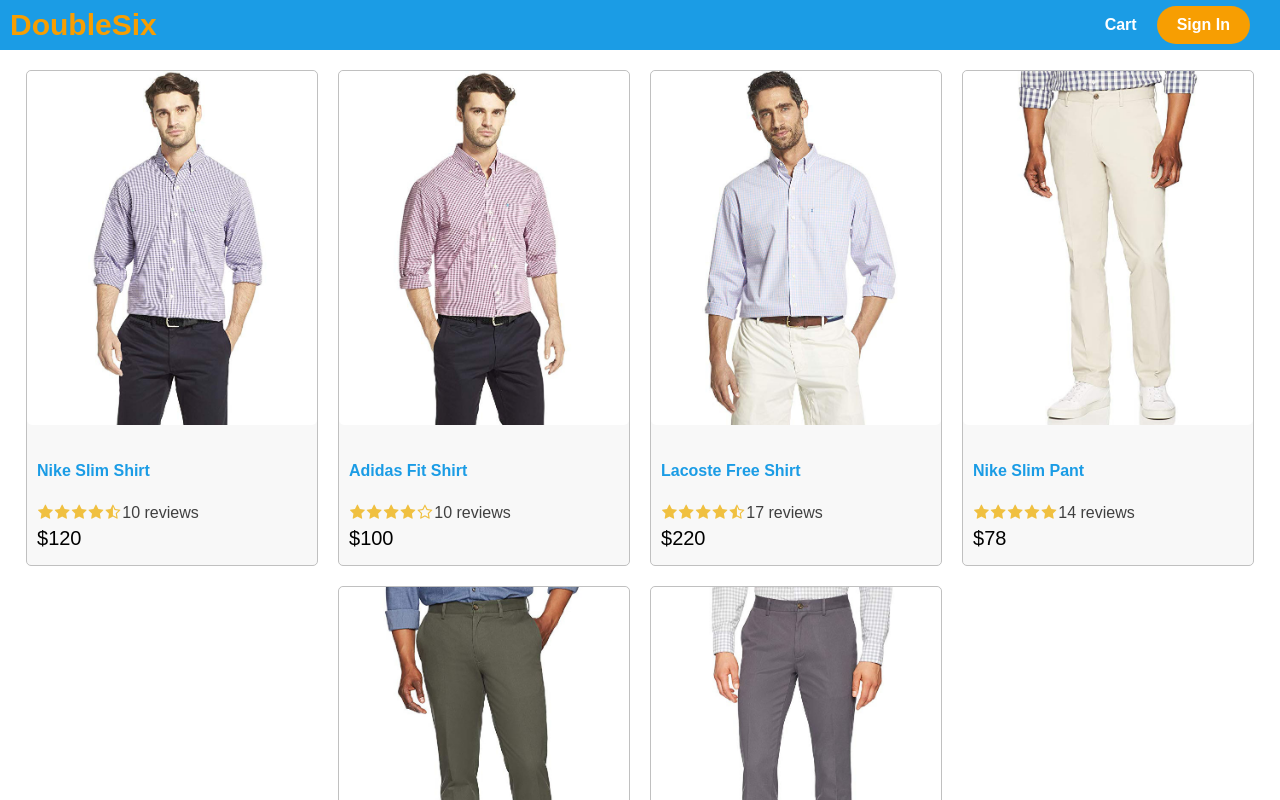
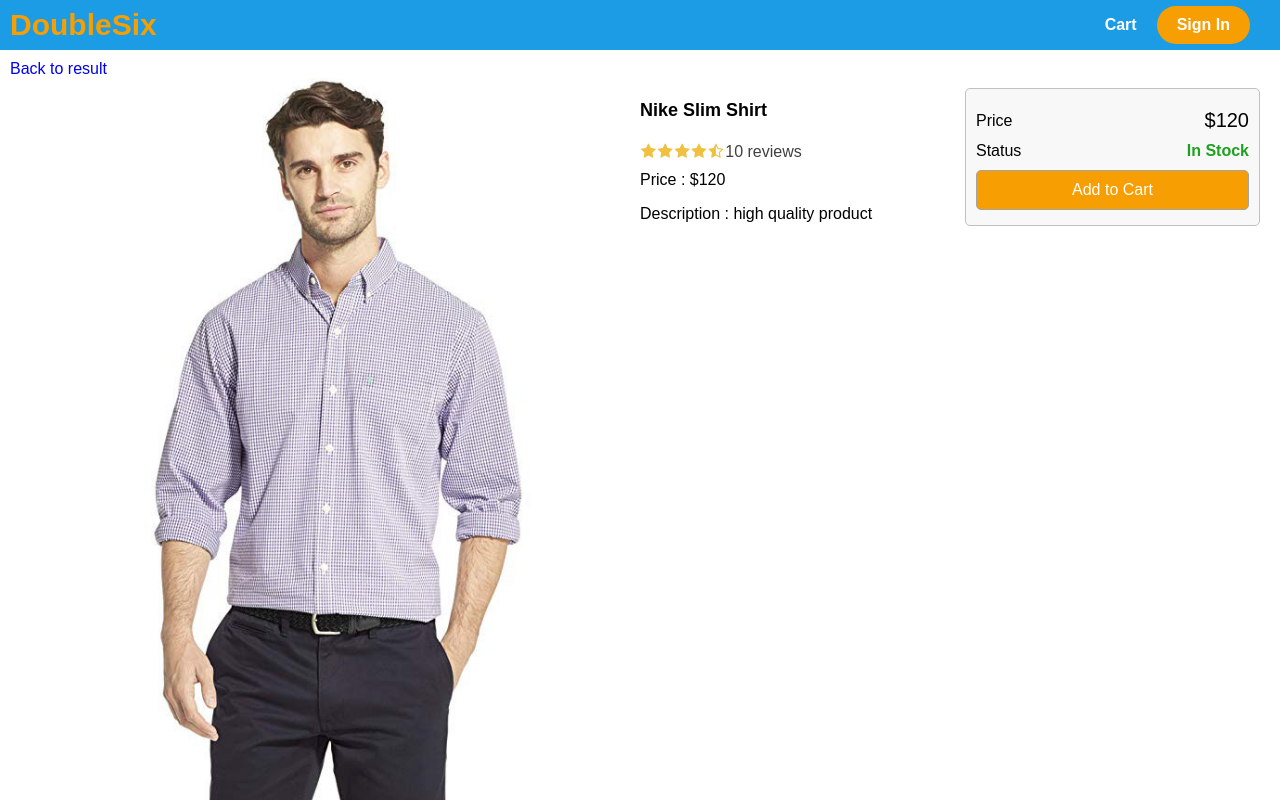
Before and after one commit to dezoto/e-commerce, a React (Create React App) app in the folder frontend/: page /product/1 in a window 1280 px wide. Shown: the top 800 px of the page. Built offline with nearby package versions, Linux system fonts and the light colour scheme.

Commit message:
Added product, home screen and routing

```diff
--- a/frontend/package.json
+++ b/frontend/package.json
@@ -8,6 +8,7 @@
     "@testing-library/user-event": "^12.8.3",
     "react": "^17.0.2",
     "react-dom": "^17.0.2",
+    "react-router-dom": "^5.2.0",
     "react-scripts": "4.0.3",
     "web-vitals": "^1.1.2"
   },
--- a/frontend/src/App.js
+++ b/frontend/src/App.js
@@ -1,9 +1,11 @@
 import React from 'react';
-import Product from './components/Product';
-import data from './data';
+import { BrowserRouter, Route } from 'react-router-dom'
+import ProductScreen from './screens/ProductScreen';
+import HomeScreen from './screens/HomeScreen';
 
 function App() {
   return (
+    <BrowserRouter>
     <div className='grid-container'>
         <header className='row'>
             <div>
@@ -15,18 +17,14 @@
             </div>
         </header>
         <main>
-            <div className="row center">
-              {data.products.map((product) => (
-                  <Product key={product._id} product={product}/>
-                ))
-              }
-
-            </div>
+          <Route path='/product/:id' component={ProductScreen}></Route>
+          <Route path='/' component={HomeScreen} exact></Route>
         </main>
         <footer className='row center'>
             All right reserved
         </footer>
     </div>
+    </BrowserRouter>
   );
 }
 
--- a/frontend/src/data.js
+++ b/frontend/src/data.js
@@ -6,6 +6,7 @@
             category: 'Shirts',
             image:'/images/p1.jpg',
             price:120,
+            countInStock: 10,
             brand:'Nike',
             rating: 4.5,
             numReviews: 10,
@@ -17,6 +18,7 @@
             category:'Shirts',
             image:'/images/p2.jpg',
             price:100,
+            countInStock: 20,
             brand:'Adidas',
             rating: 4.0,
             numReviews: 10,
@@ -28,6 +30,7 @@
             category:'Shirts',
             image:'/images/p3.jpg',
             price:220,
+            countInStock: 0,
             brand:'Lacoste',
             rating: 4.5,
             numReviews: 17,
@@ -39,6 +42,7 @@
             category:'Pants',
             image:'/images/p4.jpg',
             price:78,
+            countInStock: 15,
             brand:'Nike',
             rating: 5.0,
             numReviews: 14,
@@ -50,6 +54,7 @@
             category:'Pants',
             image:'/images/p5.jpg',
             price:65,
+            countInStock: 5,
             brand:'Puma',
             rating: 4.5,
             numReviews: 10,
@@ -61,6 +66,7 @@
             category:'Pants',
             image:'/images/p6.jpg',
             price:139,
+            countInStock: 12,
             brand:'Adidas',
             rating: 4.5,
             numReviews: 15,
--- a/frontend/src/index.css
+++ b/frontend/src/index.css
@@ -89,6 +89,18 @@
   justify-content: center;
 }
 
+.row.top {
+  align-items: flex-start;
+}
+
+.col-1 {
+  flex: 1 1 25rem;
+}
+
+.col-2 {
+  flex: 2 1 50rem;
+}
+
 h1 {
   font-size: 1.8rem;
   padding: 1rem 0;
@@ -109,6 +121,40 @@
   color: #f79e02;
 }
 
+ul {
+  padding: 0;
+  margin: 0;
+  list-style: none;
+}
+
+li {
+  margin-top: 1rem;
+}
+
+button {
+  padding: 1rem;
+  border-radius: 0.5rem;
+  border: 0.1rem solid #a4a4a4;
+  font-size: 1.6rem;
+  -webkit-font-smoothing: antialiased;
+  -moz-osx-font-smoothing: grayscale;
+  background-color: #f8f8f8;
+  cursor: pointer;
+}
+
+button:hover {
+  border: 0.1rem solid #404040;
+}
+
+button.primary {
+  background-color: #f79e02;
+  color: white;
+}
+
+button.block {
+  width: 100%;
+}
+
 a.brand {
   color: white;
   font-size: 3rem;
@@ -119,7 +165,12 @@
   border-radius: 0.5rem;
 }
 
-.medium {
+img.large {
+  width: 100%;
+
+}
+
+img.medium {
   max-width: 29rem;
   width: 100%;
 }
@@ -151,3 +202,13 @@
 .rating span:last-child {
   color: #404040;
 }
+
+.success {
+  color: #20a020;
+  font-weight: bold;
+}
+
+.error {
+  color: #a02020;
+  font-weight: bold;
+}
--- /dev/null
+++ b/frontend/src/screens/HomeScreen.js
@@ -0,0 +1,18 @@
+import React from 'react'
+import Product from '../components/Product';
+import data from '../data';
+
+function HomeScreen() {
+    return (
+        <div>
+            <div className="row center">
+              {data.products.map((product) => (
+                  <Product key={product._id} product={product}/>
+                ))
+              }
+            </div>
+          </div>
+    )
+}
+
+export default HomeScreen
--- /dev/null
+++ b/frontend/src/screens/ProductScreen.js
@@ -0,0 +1,64 @@
+import React from "react";
+import { Link } from "react-router-dom";
+import Rating from "../components/Rating";
+import data from "../data";
+
+function ProductScreen(props) {
+  const product = data.products.find((x) => x._id === props.match.params.id);
+  if (!product) {
+    return <div>Product Not Found</div>;
+  }
+  return (
+<div>
+    <Link to="/">Back to result</Link>
+    <div className="row top">
+      <div className="col-2">
+        <img className="large" src={product.image} alt={product.name} />
+      </div>
+      <div className="col-1">
+        <ul>
+          <li>
+            <h1>{product.name}</h1>
+          </li>
+          <li>
+            <Rating rating={product.rating} numReviews={product.numReviews} />
+          </li>
+          <li>Price : ${product.price}</li>
+          <li>
+            <p>Description : {product.description}</p>
+          </li>
+        </ul>
+      </div>
+      <div className="col-1">
+        <div className="card card-body">
+          <ul>
+            <li>
+              <div className="row">
+                <div>Price</div>
+                <div className="price">${product.price}</div>
+              </div>
+            </li>
+            <li>
+              <div className="row">
+                <div>Status</div>
+                <div>
+                  {product.countInStock > 0 ? (
+                    <span className="success">In Stock</span>
+                  ) : (
+                    <span className="error">Unavailable</span>
+                  )}
+                </div>
+              </div>
+            </li>
+            <li>
+                <button className="primary block">Add to Cart</button>
+            </li>
+          </ul>
+        </div>
+      </div>
+    </div>
+</div>
+  );
+}
+
+export default ProductScreen;
```
Also changed, not shown: 1 other file (tests, documents, lock files or other folders).
